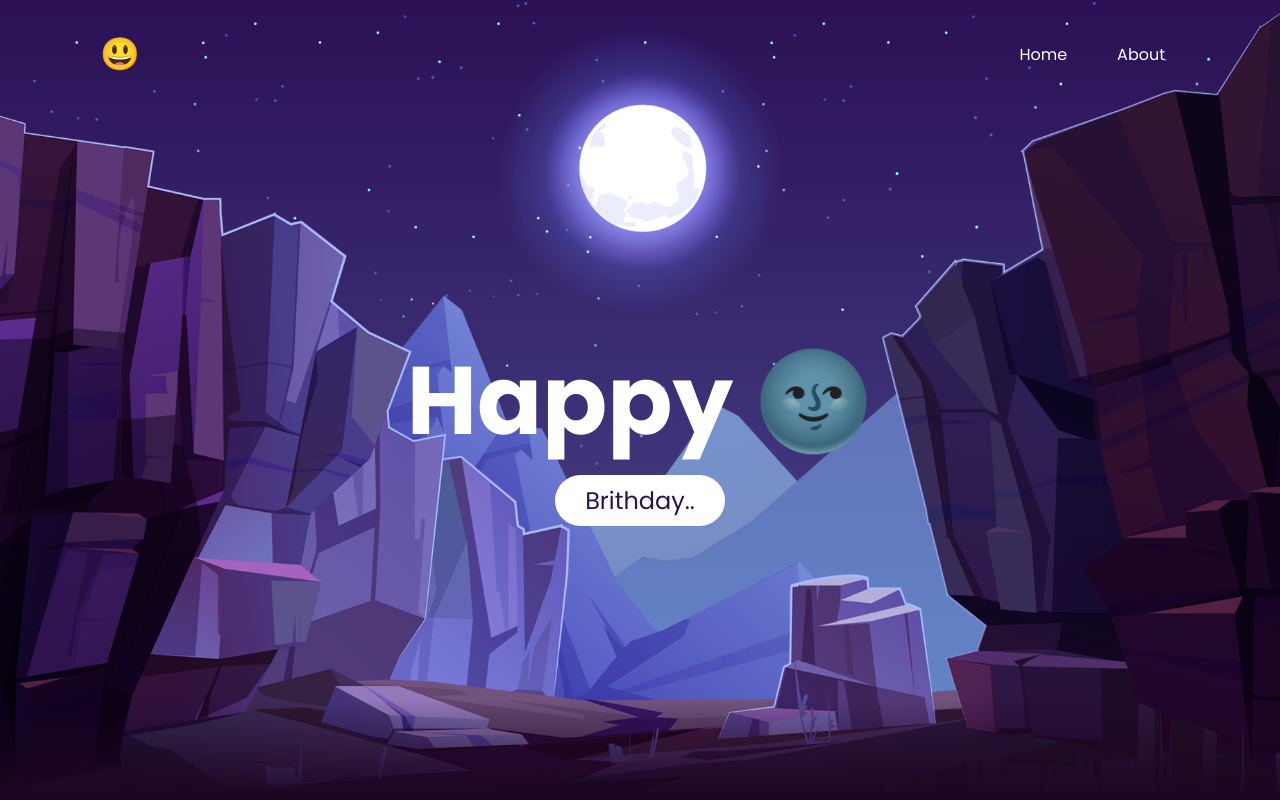
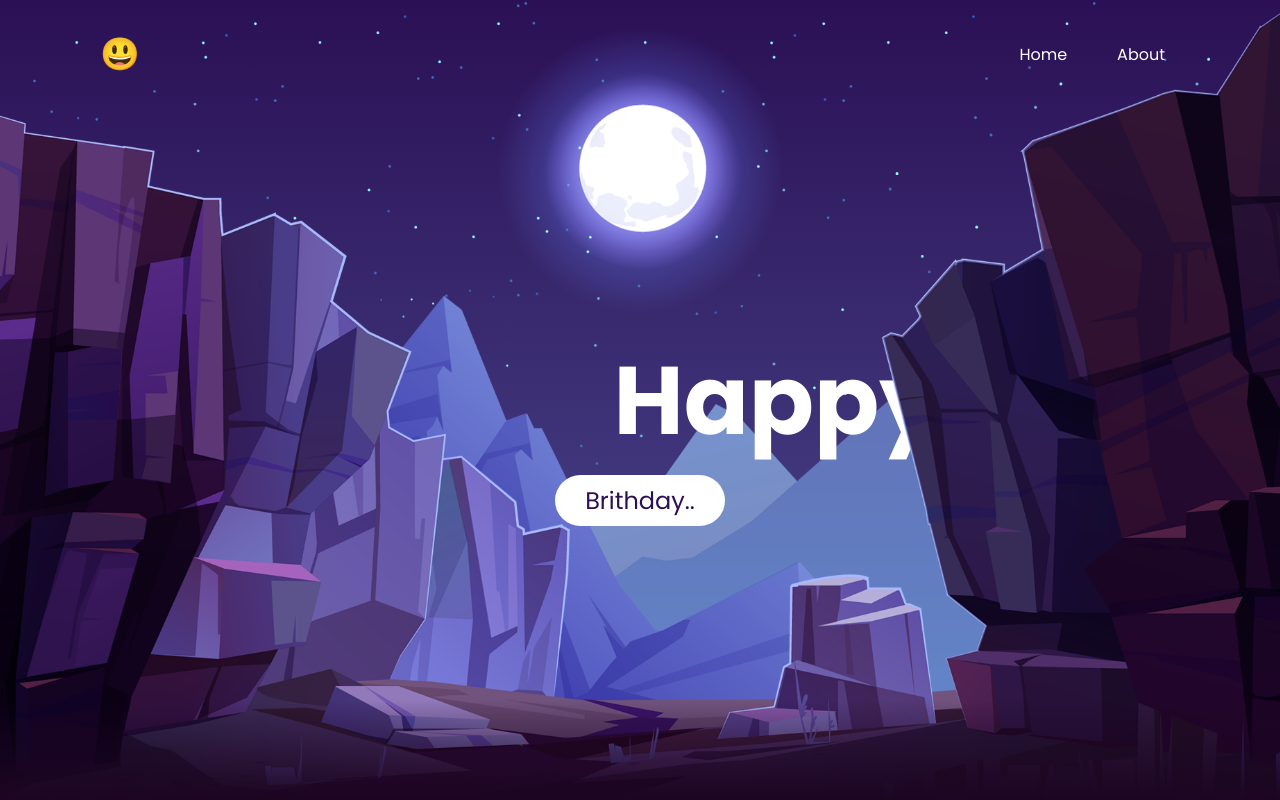
Before and after one commit to ProfCappy/sambday, a plain HTML site: page index.html in a window 1280 px wide. Shown: the top 800 px of the page. Drawn offline with Linux system fonts and the light colour scheme.

Commit message:
Add files via upload

```diff
--- a/index.html
+++ b/index.html
@@ -29,7 +29,7 @@
 		<img src="images/moon.png" id="moon">
 		<img src="images/mountains_behind.png" id="mountain_behind">
 		<h2 id="text">Happy 🌚</h2>
-		<a href="#" class="btn">Brithday..</a>
+		<a href="https://discord.gg/au6vfpNU" target="_blank" class="btn">Brithday..</a>
 		<img src="images/mountains_front.png" id="mountain_front">
 
 	</section>
@@ -89,7 +89,7 @@
 			moon.style.top = value * 0.75 + 'px';
 			mountain_behind.style.top = value * 0.5 + 'px';
 			mountain_behind.style.top = value * 0.25 + 'px';
-			text.style.marginRight = value * 1 + 'px';
+			text.style.marginRight = value * 0.85 + 'px';
 			btn.style.marginTop = value * 1.5 + 'px'
 			header.style.top = value * 0.5 + 'px';
 		})
--- a/style.css
+++ b/style.css
@@ -105,8 +105,8 @@ section img#mountain_front {
 	white-space: nowrap;
 	font-size: 7.5vw;
 	z-index: 9;
-	right: px;
-	transition: down 500ms;
+	right: 200px;
+	animationDelay: 3s;
 }
 
 .btn {
```
